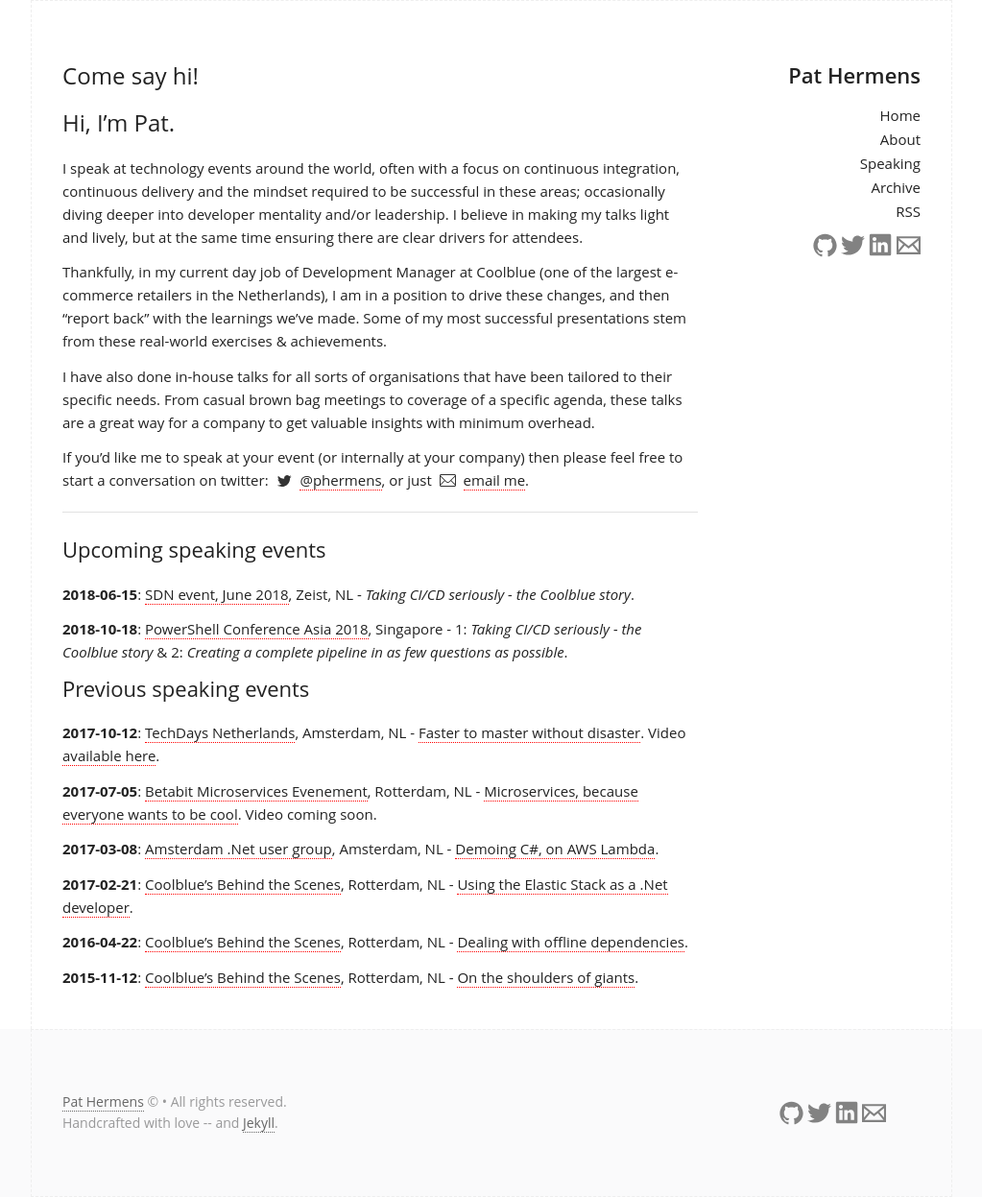
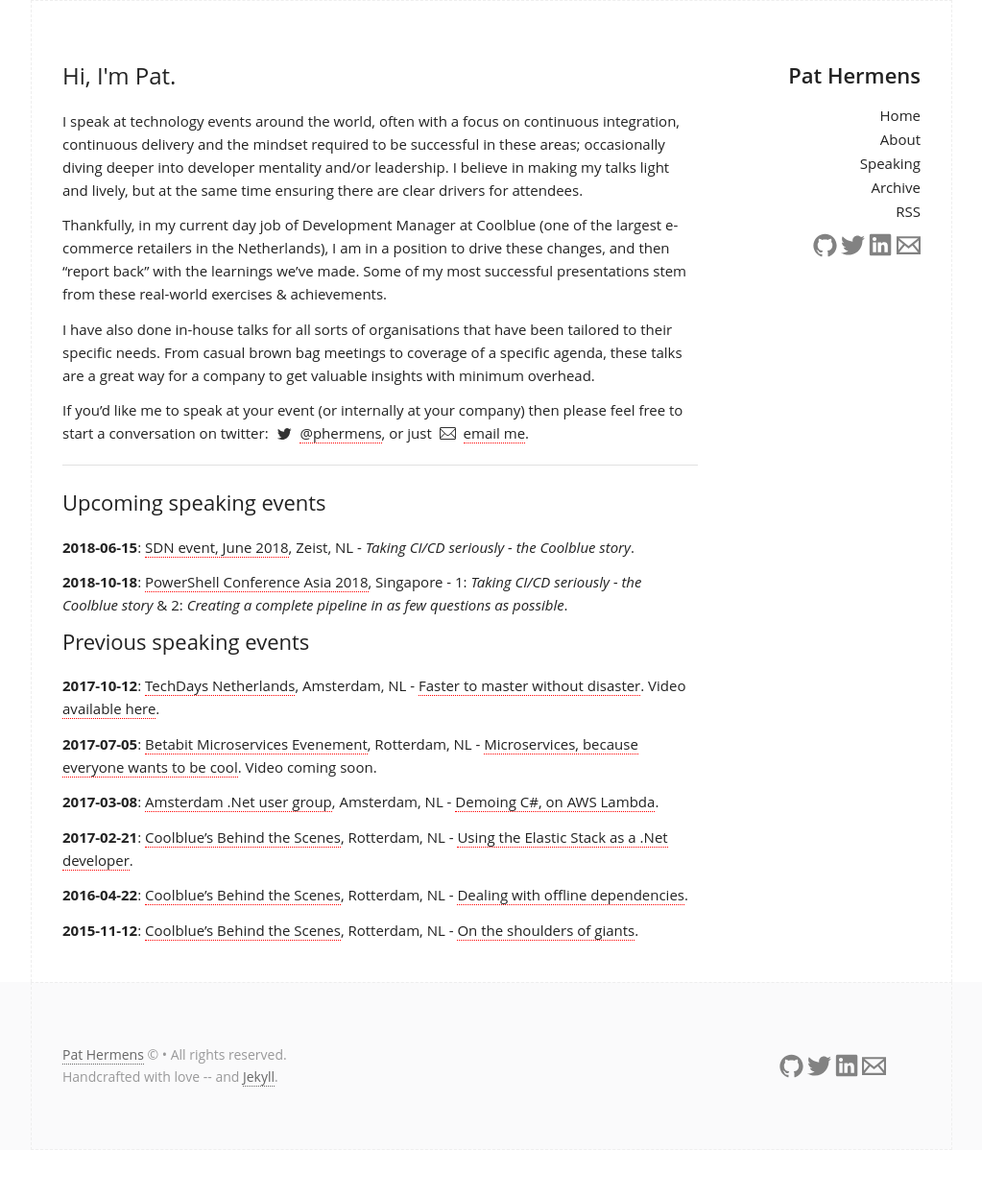
Before and after one commit to PHeonix25/PHeonix25.github.io, a Jekyll site: the page built from speaking.md, in a window 1280 px wide. Shown: the whole page at 96% size, without its empty margins (128-1151 px from the left). Built offline with Jekyll 4.4.1, drawn with Linux system fonts in a browser that asks for light colours; after the commit the page ends 1198 px from its top, so only the background shows below that.

Commit message:
Fixing duplicate titles

```diff
--- a/speaking.md
+++ b/speaking.md
@@ -1,10 +1,8 @@
 ---
 layout: page
-title: Come say hi!
+title: Hi, I'm Pat.
 permalink: /speaking/
 ---
-
-# Hi, I'm Pat.
 
 I speak at technology events around the world, often with a focus on continuous integration, continuous delivery and the mindset required to be successful in these areas; occasionally diving deeper into developer mentality and/or leadership.
 I believe in making my talks light and lively, but at the same time ensuring there are clear drivers for attendees.
```
